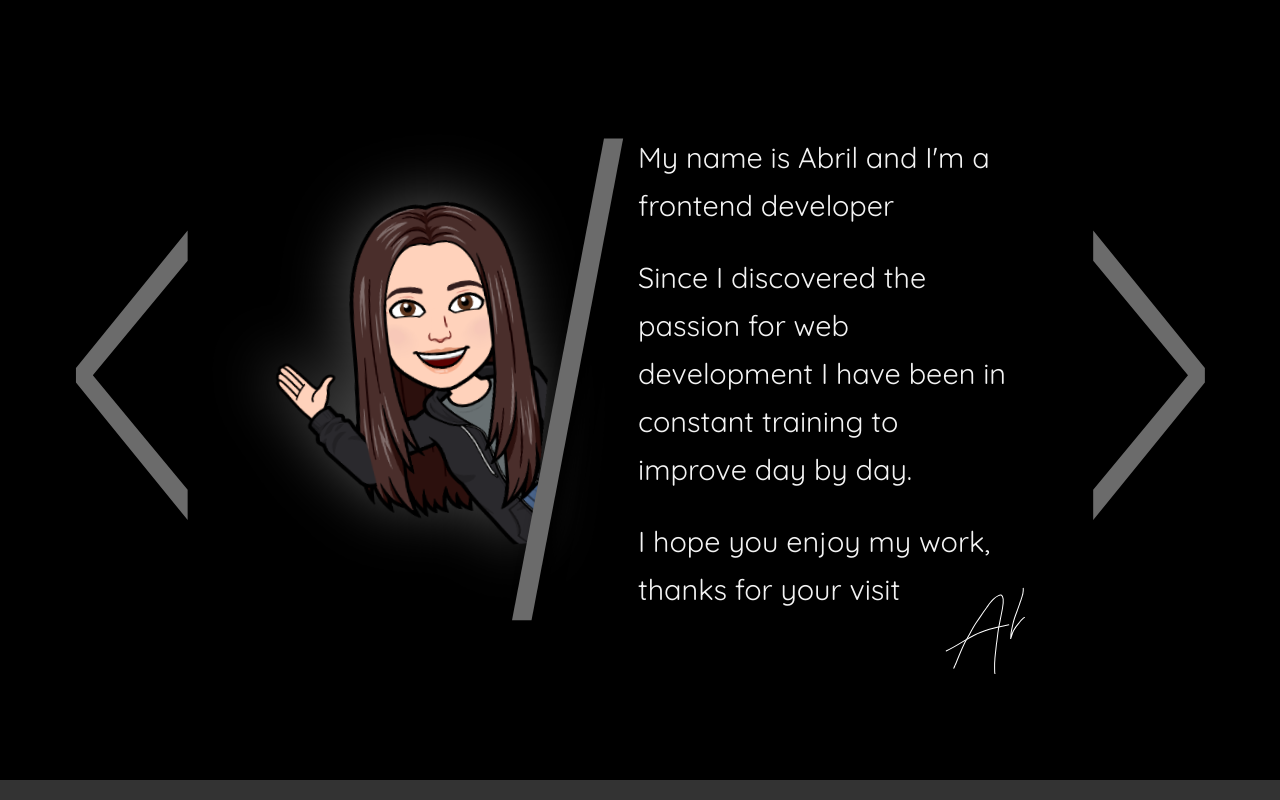
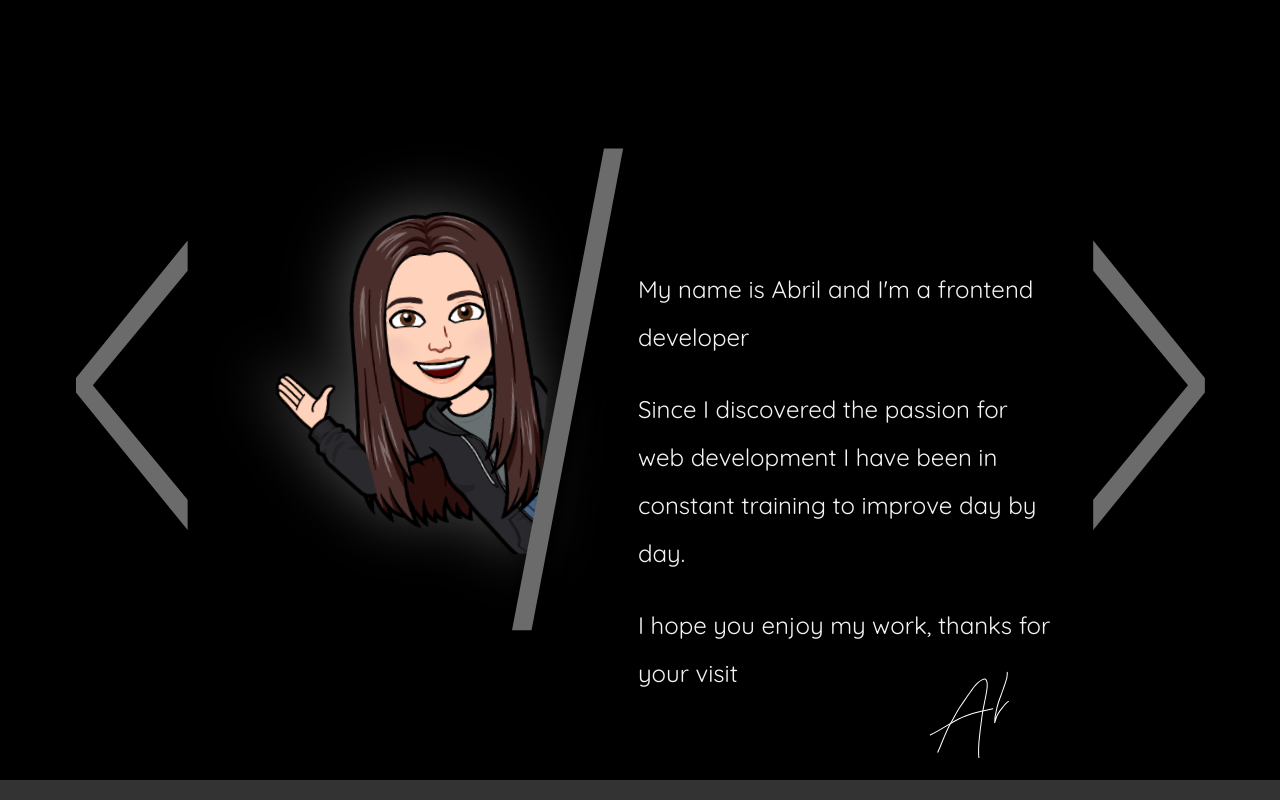
Before and after one commit to abrilbasteiro/Personal_Portfolio, a React (Create React App) app: page / in a window 1280 px wide. Shown: the part 820-1620 px from the top of the page. Built offline with nearby package versions, Linux system fonts and the light colour scheme.

Commit message:
about fixes

```diff
--- a/src/components/About/About.scss
+++ b/src/components/About/About.scss
@@ -3,7 +3,7 @@
     display: flex;
     align-items: center;
     justify-content: center;
-    padding: 100px;
+    padding: 120px 100px 100px;
     .angle{
         font-size: 30vh;
         font-weight: lighter;
@@ -53,15 +53,20 @@
     .presentation{
         z-index: 0;
         width: 50%;
-        height: 85%;
+        height: 100vh;
         padding-left: 20px;
+        display: flex;
+        justify-content: end;
+        flex-direction: column;
         .textGroup{
+            width: 90%;
+
             .presentationText{
                 margin-right: 15vw;
                 padding: .5rem 1rem .5rem 2rem;
-                width: 80%;
+                width: 100%;
                 line-height: 3rem;
-                font-size: 1.8rem;
+                font-size: 1.5rem;
                 font-weight: normal;
                 opacity: 0;
                 // animation: profileImage 1500ms ease forwards;
@@ -72,7 +77,7 @@
             position: relative;
             bottom: 40px;
             width: fit-content;
-            margin-left: 21rem;
+            margin-left: 20rem;
         }
     }
     @keyframes angle1 {
--- a/src/components/Hero/Hero.scss
+++ b/src/components/Hero/Hero.scss
@@ -92,21 +92,21 @@
 
     @keyframes welcome {
         0% {
-            font-size: 10rem;
+            font-size: 6rem;
             background-color: white;
             border-top: 30px solid rgb(47, 47, 215);
             padding: 20px;
             color: black;
         }
         30% {
-            font-size: 10rem;
+            font-size: 6rem;
             background-color: white;
             border-top: 30px solid rgb(47, 47, 215);
             padding: 20px;
             color: black;
         }
         40% {
-            font-size: 10rem;
+            font-size: 6rem;
         }
         100% {
             font-size: 2rem;
```
